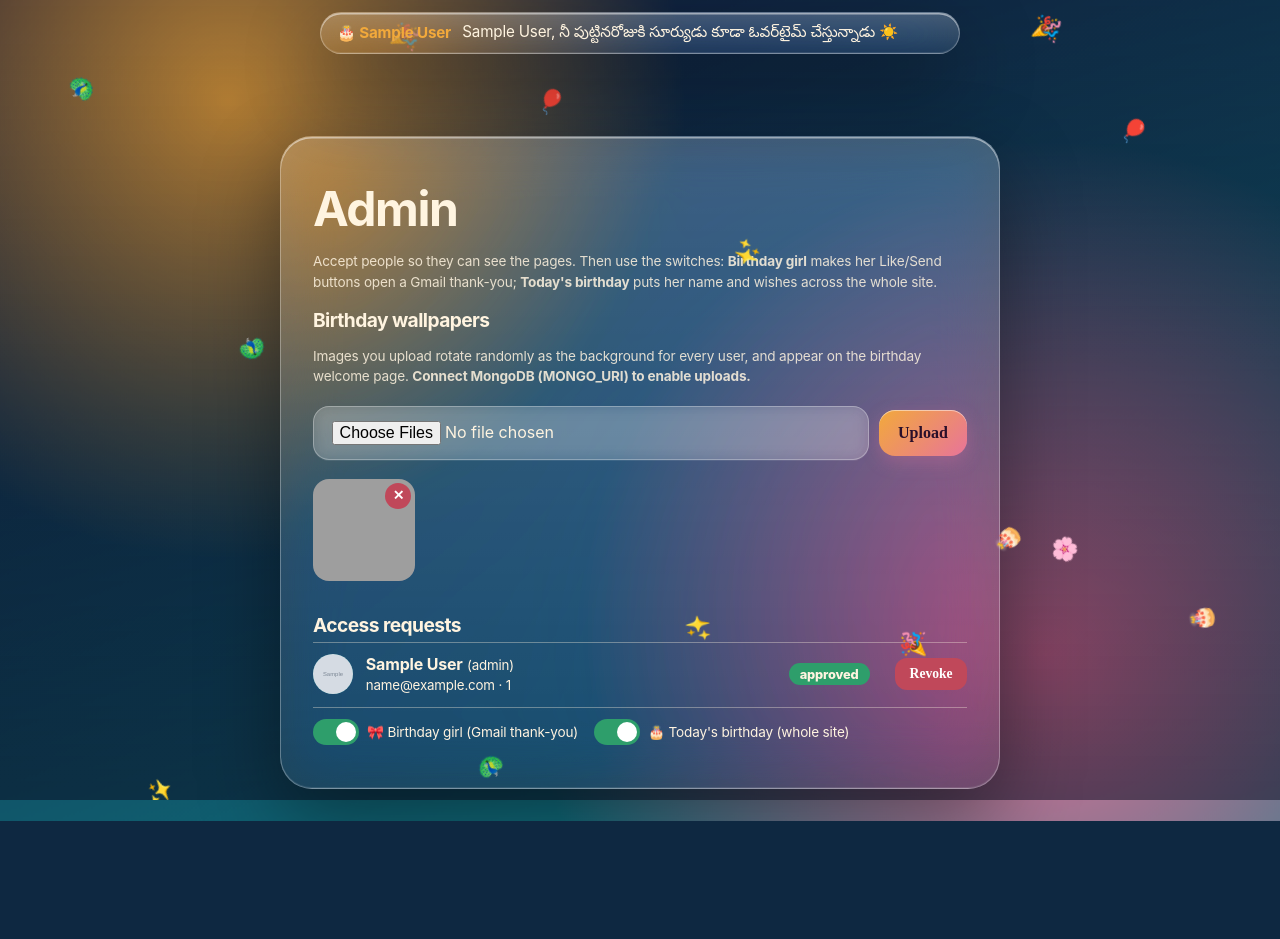
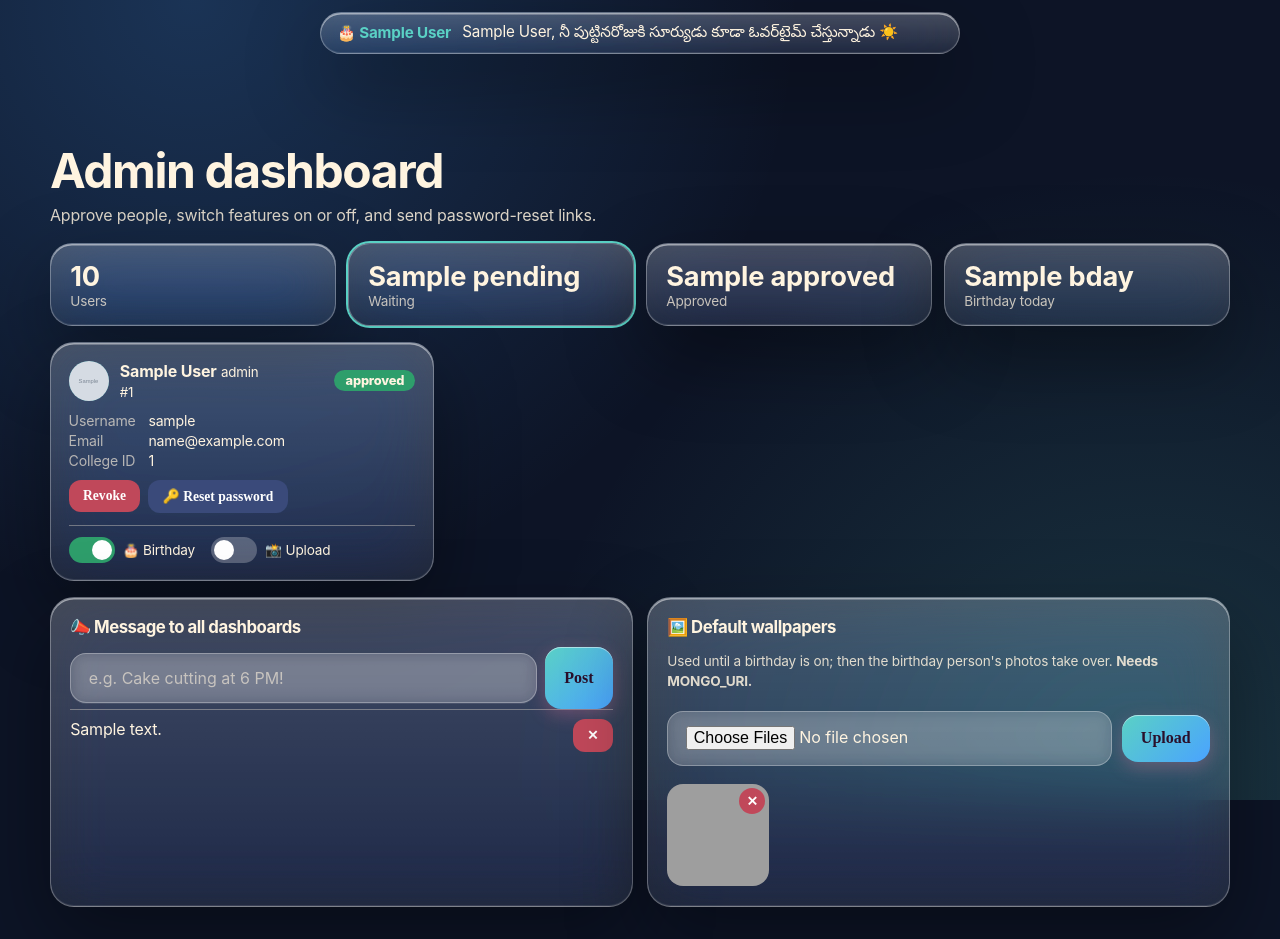
Before and after one commit to chinni-123-157/BDay-Of-Akka, a Flask app: template templates/admin.html in a window 1280 px wide. Before the commit the page ends 821 px from the top, so only its background shows below. Run offline with Flask 3, Linux system fonts and the light colour scheme; tables that the repository leaves empty hold one stand-in row (values such as "Sample post"); the template is opened without the code that fills it: values that come from a table or form of the project are taken from there, most other values are stand-ins (such as "Sample title", 1, 10 or a date in 2020); grey boxes marked "Sample" are stand-in pictures; data that the repository does not hold is empty; some libraries are stand-ins or nearby versions; grey boxes are pictures that could not be loaded.

Commit message:
Enhance admin dashboard layout and functionality

```diff
--- a/templates/admin.html
+++ b/templates/admin.html
@@ -1,40 +1,83 @@
 {% extends "base.html" %}
-{% block title %}Admin{% endblock %}
+{% block title %}Admin dashboard{% endblock %}
+{% block body_class %}adminpage{% endblock %}
 {% block content %}
-<section class="glass card admin">
-  <h1>Admin</h1>
-  <p class="sub small">Accept people so they can see the pages. Then use the switches: <b>Birthday girl</b> makes her Like/Send buttons open a Gmail thank-you; <b>Today's birthday</b> puts her name and wishes across the whole site.</p>
-  {% if msg %}<p class="notice">{{ msg }}</p>{% endif %}
-  <div class="walls">
-    <h2>Birthday wallpapers</h2>
-    <p class="sub small">Images you upload rotate randomly as the background for every user, and appear on the birthday welcome page. {% if not mongo_ok %}<b>Connect MongoDB (MONGO_URI) to enable uploads.</b>{% endif %}</p>
-    <form method="post" action="{{ url_for('upload_wallpapers') }}" enctype="multipart/form-data" class="upload">
-      <input type="file" name="images" accept="image/*" multiple required>
-      <button class="btn">Upload</button>
-    </form>
-    <div class="wallgrid">{% for w in walls %}
-      <form method="post" action="{{ url_for('delete_wallpaper', wid=w) }}"><img src="/media/wp/{{ w }}" alt="wallpaper" loading="lazy"><button class="mini no" aria-label="Delete wallpaper">✕</button></form>
-    {% endfor %}</div>
+<section class="adm">
+  <header class="adm-head"><h1>Admin dashboard</h1><p class="sub">Approve people, switch features on or off, and send password-reset links.</p></header>
+  {% if msg %}<p class="notice" role="status">{{ msg }}</p>{% endif %}
+  <div class="statrow">
+    <div class="glass stat"><b>{{ stats.total }}</b><span>Users</span></div>
+    <div class="glass stat {{ 'hot' if stats.pending }}"><b>{{ stats.pending }}</b><span>Waiting</span></div>
+    <div class="glass stat"><b>{{ stats.approved }}</b><span>Approved</span></div>
+    <div class="glass stat"><b>{{ stats.bday }}</b><span>Birthday today</span></div>
   </div>
-  <h2>Access requests</h2>
+
+  <div class="usergrid">
     {% for u in users %}
-  <div class="row">
+    <article class="glass ucard {{ u.status }}">
+      <header>
         {% if u.picture %}<img class="avatar" src="{{ u.picture }}" alt="" referrerpolicy="no-referrer">{% else %}<span class="avatar">{{ u.name[:1] }}</span>{% endif %}
-    <div class="info"><b>{{ u.name }}</b>{% if u.is_admin %} <small>(admin)</small>{% endif %}<br><small>{{ u.email }}{% if u.college_id %} · {{ u.college_id }}{% endif %}</small></div>
+        <div class="info"><b>{{ u.name }}</b>{% if u.is_admin %} <small>admin</small>{% endif %}<br><small>#{{ u.id }}</small></div>
         <span class="pill {{ u.status }}">{{ u.status }}</span>
+      </header>
+      <dl>
+        <dt>Username</dt><dd>{{ u.username or '—' }}</dd>
+        <dt>Email</dt><dd>{{ u.email }}</dd>
+        <dt>College ID</dt><dd>{{ u.college_id or '—' }}</dd>
+      </dl>
       {% if u.id != me %}
-    <form method="post" action="{{ url_for('admin_action', uid=u.id, action='approve') }}">{% if u.status != 'approved' %}<button class="mini ok">Accept</button>{% endif %}</form>
-    <form method="post" action="{{ url_for('admin_action', uid=u.id, action='reject') }}">{% if u.status != 'rejected' %}<button class="mini no">{{ 'Revoke' if u.status == 'approved' else 'Reject' }}</button>{% endif %}</form>
+      <div class="acts">
+        {% if u.status != 'approved' %}<form method="post" action="{{ url_for('admin_action', uid=u.id, action='approve') }}"><button class="mini ok">Accept</button></form>{% endif %}
+        {% if u.status != 'rejected' %}<form method="post" action="{{ url_for('admin_action', uid=u.id, action='reject') }}"><button class="mini no">{{ 'Revoke' if u.status == 'approved' else 'Reject' }}</button></form>{% endif %}
+        {% if not (u.is_admin and u.username == builtin) %}<button class="mini key" data-id="{{ u.id }}">🔑 Reset password</button>{% endif %}
+      </div>
       {% endif %}
       {% if u.status == 'approved' %}
       <div class="switches">
-      <form method="post" action="{{ url_for('admin_toggle', uid=u.id, field='is_bgirl') }}">
-        <button class="switch {{ 'on' if u.is_bgirl }}" role="switch" aria-checked="{{ 'true' if u.is_bgirl else 'false' }}"><i></i></button><span>🎀 Birthday girl (Gmail thank-you)</span></form>
         <form method="post" action="{{ url_for('admin_toggle', uid=u.id, field='bday_today') }}">
-        <button class="switch {{ 'on' if u.bday_today }}" role="switch" aria-checked="{{ 'true' if u.bday_today else 'false' }}"><i></i></button><span>🎂 Today's birthday (whole site)</span></form>
+          <button class="switch {{ 'on' if u.bday_today }}" role="switch" aria-checked="{{ 'true' if u.bday_today else 'false' }}" aria-label="Birthday toggle for {{ u.name }}"><i></i></button><span>🎂 Birthday</span></form>
+        <form method="post" action="{{ url_for('admin_toggle', uid=u.id, field='can_upload') }}">
+          <button class="switch {{ 'on' if u.can_upload }}" role="switch" aria-checked="{{ 'true' if u.can_upload else 'false' }}" aria-label="Upload toggle for {{ u.name }}"><i></i></button><span>📸 Upload</span></form>
       </div>
       {% endif %}
+    </article>
+    {% endfor %}
   </div>
-  {% else %}<p class="sub">No users yet.</p>{% endfor %}
+
+  <div class="adm-bottom">
+    <section class="glass panel">
+      <h2>📣 Message to all dashboards</h2>
+      <form method="post" action="{{ url_for('announce') }}"><input name="text" maxlength="200" placeholder="e.g. Cake cutting at 6 PM!" required><button class="btn">Post</button></form>
+      {% for n in notes %}<form method="post" action="{{ url_for('announce_delete', aid=n.id) }}" class="note"><p>{{ n.text }}</p><button class="mini no" aria-label="Delete message">✕</button></form>{% endfor %}
     </section>
+    <section class="glass panel">
+      <h2>🖼️ Default wallpapers</h2>
+      <p class="sub small">Used until a birthday is on; then the birthday person's photos take over. {% if not mongo_ok %}<b>Needs MONGO_URI.</b>{% endif %}</p>
+      <form method="post" action="{{ url_for('upload_wallpapers') }}" enctype="multipart/form-data" class="upload"><input type="file" name="images" accept="image/*" multiple required><button class="btn">Upload</button></form>
+      <div class="wallgrid">{% for w in walls %}<form method="post" action="{{ url_for('delete_wallpaper', wid=w) }}"><img src="/media/wp/{{ w }}" alt="wallpaper" loading="lazy"><button class="mini no" aria-label="Delete wallpaper">✕</button></form>{% endfor %}</div>
+    </section>
+  </div>
+</section>
+
+<dialog id="dlg" class="glass dlg" aria-labelledby="dtitle">
+  <h2 id="dtitle">Reset link ready 🔑</h2>
+  <p id="dtext" class="sub"></p>
+  <code id="dlink"></code>
+  <a class="btn" id="mailbtn" href="#">✉️ Open email app</a>
+  <button class="btn ghost" id="copy">Copy link</button>
+  <button class="btn ghost" id="close">Close</button>
+</dialog>
 {% endblock %}
+{% block scripts %}<script>
+const dlg=document.getElementById('dlg'), enc=encodeURIComponent;
+document.querySelectorAll('.key').forEach(btn=>btn.onclick=async()=>{
+  btn.disabled=true; const r=await fetch(`/admin/${btn.dataset.id}/reset`,{method:'POST'}); const d=await r.json(); btn.disabled=false;
+  const t=document.getElementById('dtext'), l=document.getElementById('dlink'), mb=document.getElementById('mailbtn');
+  if(!r.ok){ document.getElementById('dtitle').textContent='Could not reset'; t.textContent=d.error; l.hidden=mb.hidden=document.getElementById('copy').hidden=true; }
+  else { document.getElementById('dtitle').textContent='Reset link ready 🔑'; l.hidden=mb.hidden=document.getElementById('copy').hidden=false;
+    t.textContent=`Send this link to ${d.name} (valid 24 hours, works once).`; l.textContent=d.link;
+    mb.href=`mailto:${d.email}?subject=${enc('Reset your password')}&body=${enc(`Hi ${d.name},\n\nUse this link to set a new password (valid for 24 hours):\n${d.link}\n\nIf you didn't ask for this, ignore this email.`)}`; }
+  dlg.showModal(); });
+document.getElementById('close').onclick=()=>dlg.close();
+document.getElementById('copy').onclick=async e=>{ try{ await navigator.clipboard.writeText(document.getElementById('dlink').textContent); e.target.textContent='Copied ✓'; }catch{} };
+</script>{% endblock %}
```
Lines whose indentation alone changed are shown as unchanged.
